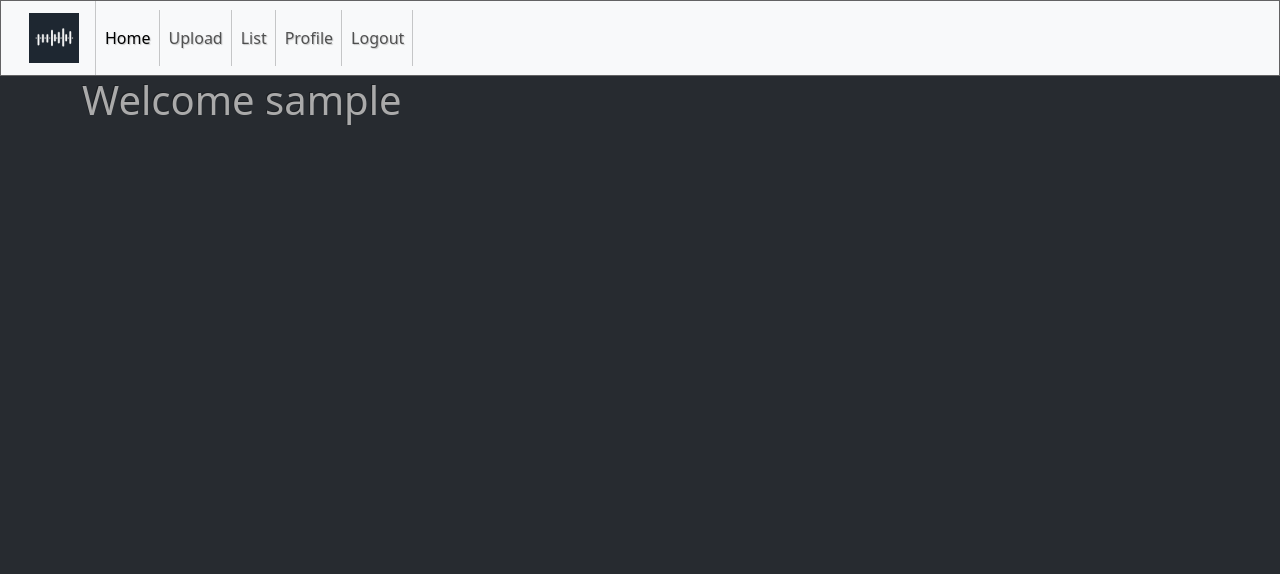
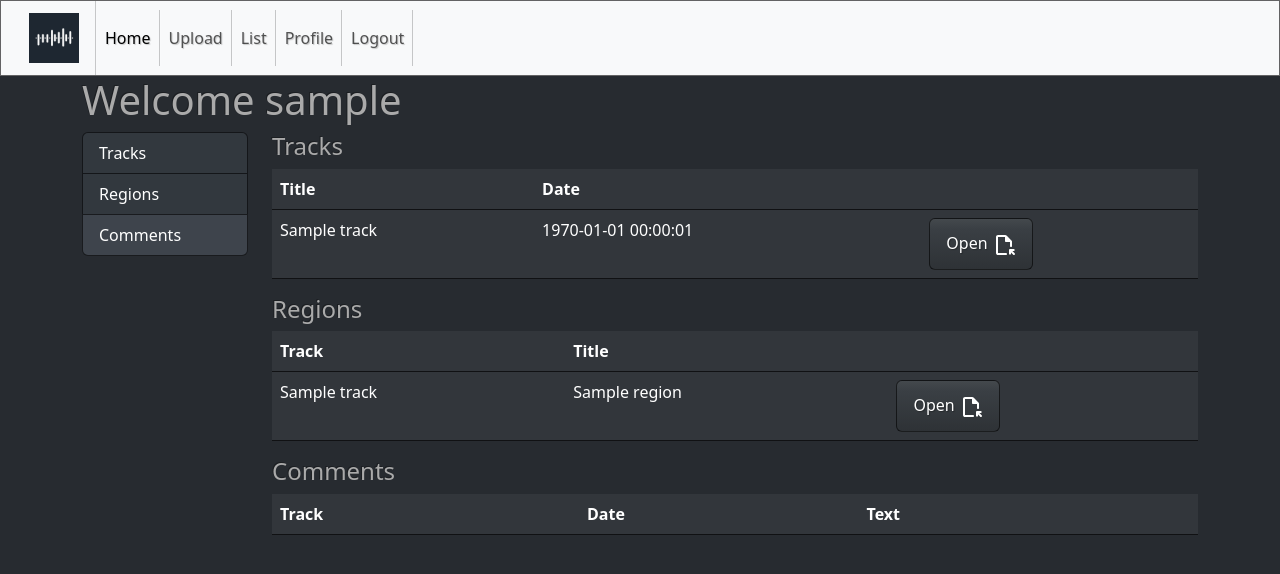
Before and after one commit to geo-petrini/audio_transcribe, a Flask app: page /auth/profile in a window 1280 px wide. Shown: the top 574 px of the page. Run offline with Flask 3, Linux system fonts and the light colour scheme; a user stored in the database is signed in; tables that the repository leaves empty hold one stand-in row (values such as "Sample post"); lists and menus that the app fills with data are empty; parts of the project's set-up code (start-up, migrations or seed data) failed here and were passed over; some libraries are stand-ins or nearby versions.

Commit message:
added convenience properties to models, added profile, added api for user content

```diff
--- a/blueprints/auth.py
+++ b/blueprints/auth.py
@@ -85,7 +85,7 @@ def signup_post():
 @app.route('/profile')
 @login_required
 def profile():
-    return render_template('auth/profile.html', name=current_user.username)
+    return render_template('auth/profile.html', user=current_user)
 
 @app.route('/logout')
 @login_required
--- a/models/models.py
+++ b/models/models.py
@@ -7,7 +7,7 @@ from flask import jsonify
 from werkzeug.security import generate_password_hash, check_password_hash
 from models.conn import db
 from sqlalchemy import ForeignKey, inspect
-from sqlalchemy.sql import or_
+from sqlalchemy.sql import or_, and_
 
 #from app import db # commented beause of circula import
 
@@ -38,7 +38,24 @@ class User(UserMixin, db.Model):
     password_hash = db.Column(db.String(128))  # Campo per la password criptata
 
     # Relazione many-to-many tra User e Role
-    roles = db.relationship('Role', secondary=user_roles, backref=db.backref('users', lazy='joined')) #TODO chk se lazy='dynamic' funziona
+    roles = db.relationship('Role', secondary=user_roles, backref=db.backref('user_roles', lazy='joined')) #TODO chk se lazy='dynamic' funziona
+    # tracks = db.relationship('Track', backref=db.backref('user_tracks', lazy='joined')) #TODO chk se lazy='dynamic' funziona
+    # regions = db.relationship('Region', backref=db.backref('user_regions', lazy='joined')) #TODO chk se lazy='dynamic' funziona
+    # comments = db.relationship('Comment', backref=db.backref('user_comments', lazy='joined')) #TODO chk se lazy='dynamic' funziona
+
+    # I prefer to use properties with a query instad of relationships to avoid joins on User select and useless backreferences
+    @property
+    def tracks(self):
+        return Track.query.filter(Track.user_id == self.id).all()
+
+    @property
+    def regions(self):
+        return Region.query.filter(Region.user_id == self.id).all()
+
+    @property
+    def comments(self):
+        #query only comments to regions, not those to tracks (which are descriptions)
+        return Comment.query.filter( and_( Comment.user_id == self.id, Comment.track_id == None  )  ).all()
 
     def __str__(self):
         return f'{self.id}'
@@ -81,6 +98,18 @@ class Track(db.Model, Timestamped):
     def __repr__(self):
         return f'Track (id:{self.id}, name:"{self.name}")'
 
+    def to_json(self):
+        return json.dumps( self.to_dict() )
+
+    def to_dict(self):
+        out = {
+            'id':self.id,
+            'name':self.name,
+            'local_name':self.local_name,
+            'user':self.user.to_dict()
+        }
+        return out
+
 
 class Region(db.Model, Timestamped):
     id = db.Column(db.Integer, primary_key=True)
@@ -94,6 +123,10 @@ class Region(db.Model, Timestamped):
     user = db.relationship('User', backref=db.backref('region_user', lazy='joined'))
     comments = db.relationship('Comment', backref=db.backref('region_comments', lazy='joined'))   #TODO chk se lazy='joined' funziona
 
+    @property
+    def track(self):
+        return Track.query.filter(Track.id == self.track_id).first()
+
     def to_json(self):
         return json.dumps( self.to_dict() )
 
@@ -104,7 +137,8 @@ class Region(db.Model, Timestamped):
             'title' : self.title,
             'start' : self.start,
             'end' : self.end,
-            'ts': self.ts_add
+            'ts': self.ts_add,
+            'track':self.track.to_dict()
         }
         return out
 
@@ -118,6 +152,14 @@ class Comment(db.Model, Timestamped):
 
     user = db.relationship('User', backref=db.backref('user_comments', lazy='joined'))
 
+    @property
+    def track(self):
+        return Track.query.filter(Track.id == self.track_id).first()
+
+    @property
+    def region(self):
+        return Region.query.filter(Region.id == self.region_id).first()
+
     def to_json(self):
         return json.dumps( self.to_dict() )
 
@@ -128,7 +170,9 @@ class Comment(db.Model, Timestamped):
             'track_id' : self.track_id,
             'region_id' : self.region_id,
             'ts': self.ts_add,
-            'user': self.user.to_dict()
+            'user': self.user.to_dict(),
+            'track': self.track.to_dict() if self.track else None,  #for descriptions
+            'region': self.region.to_dict() if self.region else None,  #for descriptions
         }
         return out
 
--- a/templates/auth/profile.html
+++ b/templates/auth/profile.html
@@ -4,5 +4,99 @@
 {% block title %}Flask Profile{% endblock %}
 
 {% block content %}
-<h1 class="title"> Welcome {{ name }} </h1>
+<h1 class="title"> Welcome {{ user.username }} </h1>
+
+
+<div class="row">
+    <div class="col-2">
+      <div id="list-menu" class="list-group">
+        <a class="list-group-item list-group-item-action" href="#list-item-1">Tracks</a>
+        <a class="list-group-item list-group-item-action" href="#list-item-2">Regions</a>
+        <a class="list-group-item list-group-item-action" href="#list-item-3">Comments</a>
+      </div>
+    </div>
+    <div class="col-10">
+      <div data-bs-spy="scroll" data-bs-target="#list-menu" data-bs-smooth-scroll="true" class="scrollspy-menu" tabindex="0">
+        <h4 id="list-item-1">Tracks</h4>
+        <table class="table">
+            <thead>
+              <tr>
+                <th scope="col">Title</th>
+                <th scope="col">Date</th>
+                <th scope="col"></th>
+              </tr>
+            </thead>
+            <tbody>
+                {%for track in user.tracks %}
+                <tr>
+                    <td>{{track.name}}</td>
+                    <td>{{track.formatted_ts_add}}</td>
+                    <td><a class="btn btn-primary" href="{{ url_for('default.play', file=track.local_name) }}">Open <span><svg xmlns="http://www.w3.org/2000/svg" width="24" height="24" viewBox="0 0 24 24"><path fill="currentColor" d="M6 22q-.825 0-1.412-.587T4 20V4q0-.825.588-1.412T6 2h7.175q.4 0 .763.15t.637.425l4.85 4.85q.275.275.425.638t.15.762V13q0 .425-.288.713T19 14t-.712-.288T18 13V9h-4q-.425 0-.712-.288T13 8V4H6v16h8q.425 0 .713.288T15 21t-.288.713T14 22zm13-2.575v1.225q0 .425-.288.713T18 21.65t-.712-.287T17 20.65V17q0-.425.288-.712T18 16h3.65q.425 0 .713.288t.287.712t-.287.713t-.713.287H20.4l2.25 2.25q.275.275.275.688t-.275.712q-.3.3-.712.3t-.713-.3zM6 20V4z"/></svg></span></a></td>
+                </tr>
+                {%endfor%}
+            </tbody>
+        </table>
+
+        <h4 id="list-item-2">Regions</h4>
+        <table class="table">
+            <thead>
+              <tr>
+                  <th scope="col">Track</th>
+                <th scope="col">Title</th>
+                <th scope="col"></th>
+              </tr>
+            </thead>
+            <tbody>
+                {%for region in user.regions %}
+                <tr>
+                    <td>{{region.track.name}}</td>
+                    <td>{{region.title}}</td>
+                    <td><a class="btn btn-primary" href="{{ url_for('default.play', file=region.track.local_name) }}">Open <span><svg xmlns="http://www.w3.org/2000/svg" width="24" height="24" viewBox="0 0 24 24"><path fill="currentColor" d="M6 22q-.825 0-1.412-.587T4 20V4q0-.825.588-1.412T6 2h7.175q.4 0 .763.15t.637.425l4.85 4.85q.275.275.425.638t.15.762V13q0 .425-.288.713T19 14t-.712-.288T18 13V9h-4q-.425 0-.712-.288T13 8V4H6v16h8q.425 0 .713.288T15 21t-.288.713T14 22zm13-2.575v1.225q0 .425-.288.713T18 21.65t-.712-.287T17 20.65V17q0-.425.288-.712T18 16h3.65q.425 0 .713.288t.287.712t-.287.713t-.713.287H20.4l2.25 2.25q.275.275.275.688t-.275.712q-.3.3-.712.3t-.713-.3zM6 20V4z"/></svg></span></a></td>
+                </tr>
+                {%endfor%}
+            </tbody>
+        </table>
+
+        <h4 id="list-item-3">Comments</h4>
+        <!-- <div class="row">
+            <div class="col">
+                {%for comment in user.comments %}
+                    <div id="comment-{{comment.id}}">
+                        <p><span class="text-info"><span class="text-secondary">{{comment.formatted_ts_add}}</span></p>
+                        <p class="text-pre">{{comment.text}}</p>
+                        <a class="btn btn-primary" href="{{ url_for('default.play', file=comment.region.track.local_name) }}">Open <span><svg xmlns="http://www.w3.org/2000/svg" width="24" height="24" viewBox="0 0 24 24"><path fill="currentColor" d="M6 22q-.825 0-1.412-.587T4 20V4q0-.825.588-1.412T6 2h7.175q.4 0 .763.15t.637.425l4.85 4.85q.275.275.425.638t.15.762V13q0 .425-.288.713T19 14t-.712-.288T18 13V9h-4q-.425 0-.712-.288T13 8V4H6v16h8q.425 0 .713.288T15 21t-.288.713T14 22zm13-2.575v1.225q0 .425-.288.713T18 21.65t-.712-.287T17 20.65V17q0-.425.288-.712T18 16h3.65q.425 0 .713.288t.287.712t-.287.713t-.713.287H20.4l2.25 2.25q.275.275.275.688t-.275.712q-.3.3-.712.3t-.713-.3zM6 20V4z"/></svg></span></a>
+                        <hr>
+
+                    </div>
+                {%endfor%}
+            </div>
+        </div> -->
+
+        <table class="table">
+            <thead>
+              <tr>
+                <th scope="col">Track</th>
+                <th scope="col">Date</th>
+                <th scope="col">Text</th>
+                <th scope="col"></th>
+              </tr>
+            </thead>
+            <tbody>
+                {%for comment in user.comments %}
+                <tr>
+                    <td>{{comment.region.track.name}}</td>
+                    <td>{{comment.formatted_ts_add}}</td>
+                    <td><p class="text-pre">{{comment.text}}</p></td>
+                    <td><a class="btn btn-primary" href="{{ url_for('default.play', file=comment.region.track.local_name) }}">Open <span><svg xmlns="http://www.w3.org/2000/svg" width="24" height="24" viewBox="0 0 24 24"><path fill="currentColor" d="M6 22q-.825 0-1.412-.587T4 20V4q0-.825.588-1.412T6 2h7.175q.4 0 .763.15t.637.425l4.85 4.85q.275.275.425.638t.15.762V13q0 .425-.288.713T19 14t-.712-.288T18 13V9h-4q-.425 0-.712-.288T13 8V4H6v16h8q.425 0 .713.288T15 21t-.288.713T14 22zm13-2.575v1.225q0 .425-.288.713T18 21.65t-.712-.287T17 20.65V17q0-.425.288-.712T18 16h3.65q.425 0 .713.288t.287.712t-.287.713t-.713.287H20.4l2.25 2.25q.275.275.275.688t-.275.712q-.3.3-.712.3t-.713-.3zM6 20V4z"/></svg></span></a></td>
+                </tr>
+                {%endfor%}
+            </tbody>
+        </table>
+      </div>
+    </div>
+  </div>
+
+
+
+
 {% endblock %}
```
Also changed, not shown: blueprints/default.py (+30 -0 lines).
